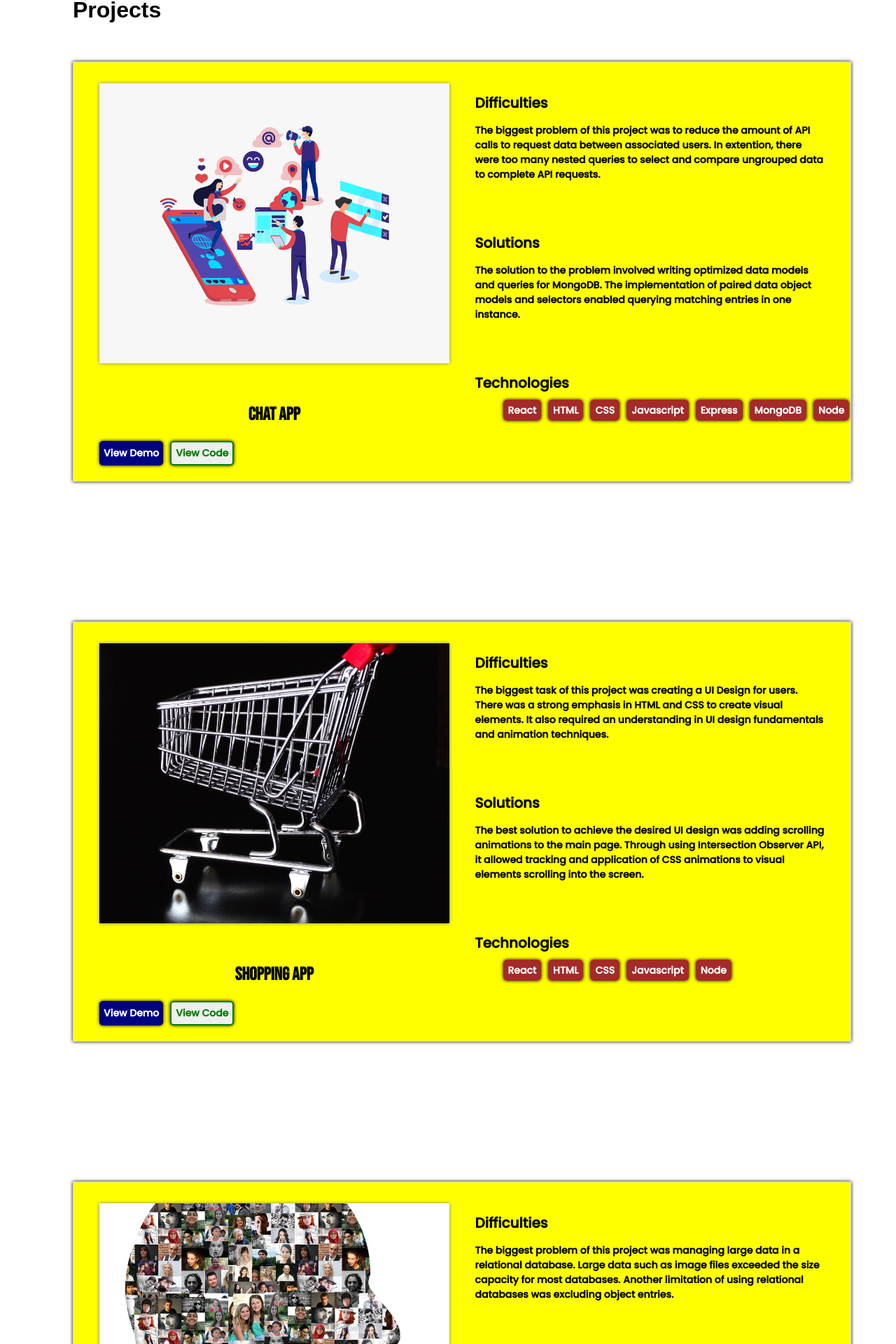
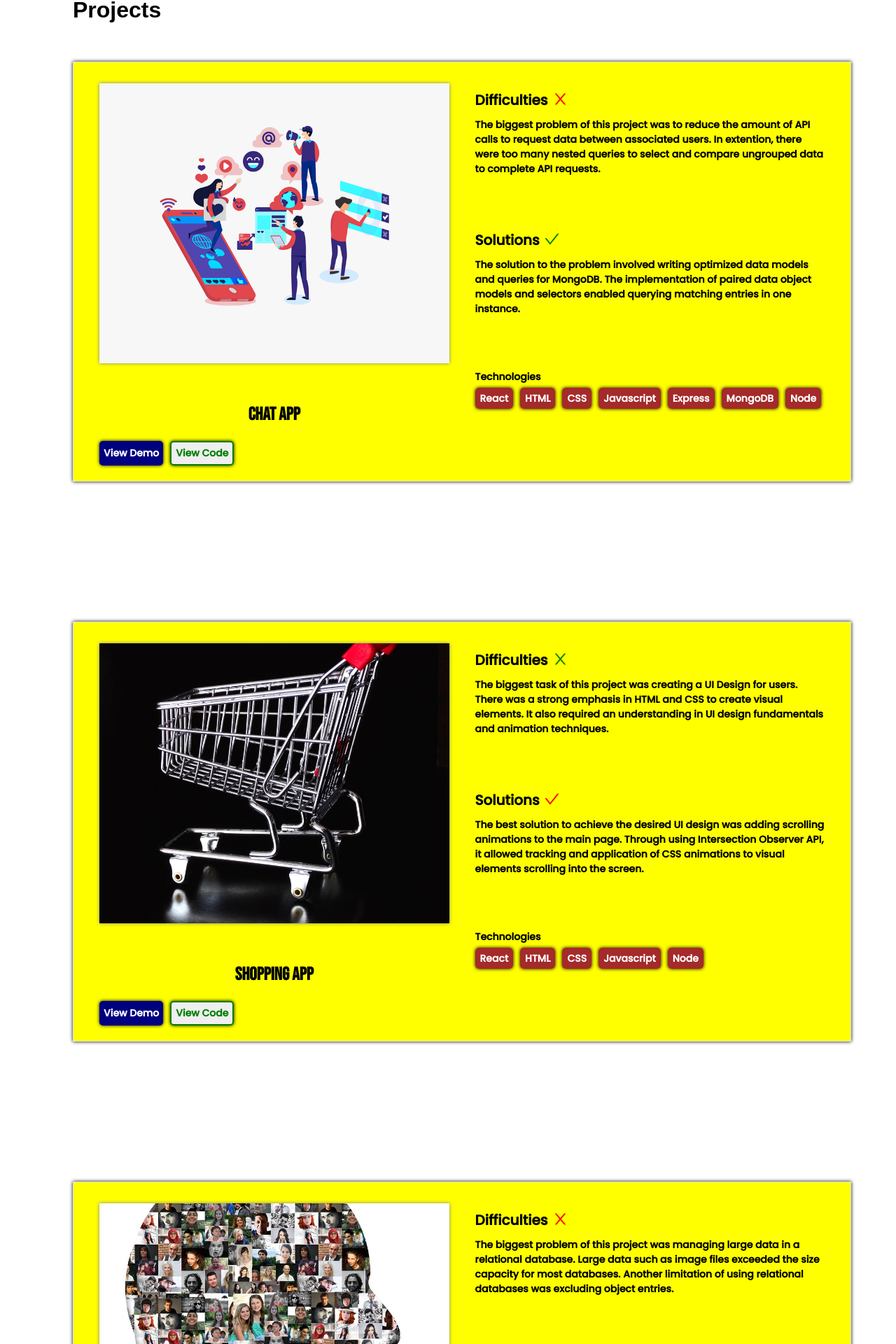
Before and after one commit to qijieguan/Portfolio, a React (Create React App) app: page / in a window 1280 px wide. Shown: the part 474-2394 px from the top of the page at 70% size. Built offline with nearby package versions, Linux system fonts and the light colour scheme.

Commit message:
minor change

```diff
--- a/src/App.css
+++ b/src/App.css
@@ -85,10 +85,10 @@
 .project-li-btns button { margin-right: 10px; height: 35px; }
 .demo-btn { background: navy;  color: white;}
 .code-btn { border: 2px solid green; color: green; }
-.project-li p h1 { color: black; }
-.project-li p { grid-column: 2 / 3; height: 100%; color: black;}
-.project-li p h1 { font-size: 20px; }
-
+.project-li p { grid-column: 2 / 3; height: 100%; }
+.project-li p h1 { display: flex; justify-content: flex-start; }
+.project-li p h1 div { font-size: 20px; margin-right: 5px; }
+.project-li p ul { margin: 0; padding: 0; }
 .project-li p ul li {
   margin: 0 10px 0 0;
   padding: 5px 7px;
--- a/src/component/Home.js
+++ b/src/component/Home.js
@@ -3,7 +3,8 @@ import group_img from './images/group.jpg';
 import chat_img from './images/chat.webp';
 import { Link } from 'react-router-dom';
 import { BsLinkedin } from 'react-icons/bs';
-import { MdEmail } from 'react-icons/md'
+import { MdEmail } from 'react-icons/md';
+import { AiOutlineCheck, AiOutlineClose } from 'react-icons/ai';
 
 const Home = () => {
 
@@ -36,14 +37,20 @@ const Home = () => {
                             </div>
                         </div>
                         <p className='project-li-difficulty'>
-                            <h1>Difficulties</h1>
+                            <h1>
+                                <div>Difficulties</div>
+                                <AiOutlineClose id="close-icon" size={25} color="red" style={{marginBottom: '3px'}}/>
+                            </h1>
                             The biggest problem of this project was to reduce the amount of
                             API calls to request data between associated users.
                             In extention, there were too many nested queries to select
                             and compare ungrouped data to complete API requests.
                         </p>
                         <p className='project-li-solution'>
-                            <h1>Solutions</h1>
+                            <h1>
+                                <div>Solutions</div>
+                                <AiOutlineCheck id="check-icon" size={25} color="green" style={{marginBottom: '3px'}}/>
+                            </h1>
                             The solution to the problem involved writing optimized data models
                             and queries for MongoDB. The implementation of paired data object
                             models and selectors enabled querying matching entries in one instance.
@@ -75,13 +82,19 @@ const Home = () => {
                             </div>
                         </div>
                         <p className='project-li-difficulty'>
-                            <h1>Difficulties</h1>
+                            <h1>
+                                <div>Difficulties</div>
+                                <AiOutlineClose id="close-icon" size={25} color="green" style={{marginBottom: '3px'}}/>
+                            </h1>
                             The biggest task of this project was creating a UI Design for users.
                             There was a strong emphasis in HTML and CSS to create visual elements.
                             It also required an understanding in UI design fundamentals and animation techniques.
                         </p>
                         <p className='project-li-solution'>
-                            <h1>Solutions</h1>
+                            <h1>
+                                <div>Solutions</div>
+                                <AiOutlineCheck id="check-icon" size={25} color="red" style={{marginBottom: '3px'}}/>
+                            </h1>
                             The best solution to achieve the desired UI design was
                             adding scrolling animations to the main page. Through using
                             Intersection Observer API, it allowed tracking and application of
@@ -112,14 +125,20 @@ const Home = () => {
                             </div>
                         </div>
                         <p className='project-li-difficulty'>
-                            <h1>Difficulties</h1>
+                            <h1>
+                                <div>Difficulties</div>
+                                <AiOutlineClose id="close-icon" size={25} color="red" style={{marginBottom: '3px'}}/>
+                            </h1>
                             The biggest problem of this project was managing large data
                             in a relational database. Large data such as image files exceeded
                             the size capacity for most databases. Another limitation of using
                             relational databases was excluding object entries.
                         </p>
                         <p className='project-li-solution'>
-                            <h1>Solutions</h1>
+                            <h1>
+                                <div>Solutions</div>
+                                <AiOutlineCheck id="check-icon" size={25} color="green" style={{marginBottom: '3px'}}/>
+                            </h1>
                             The solution to database capacity limit was using a cloud API
                             to store image files. Image files sent to the cloud API were converted
                             into unique urls and hosted on the web. The newly generated urls could
```
